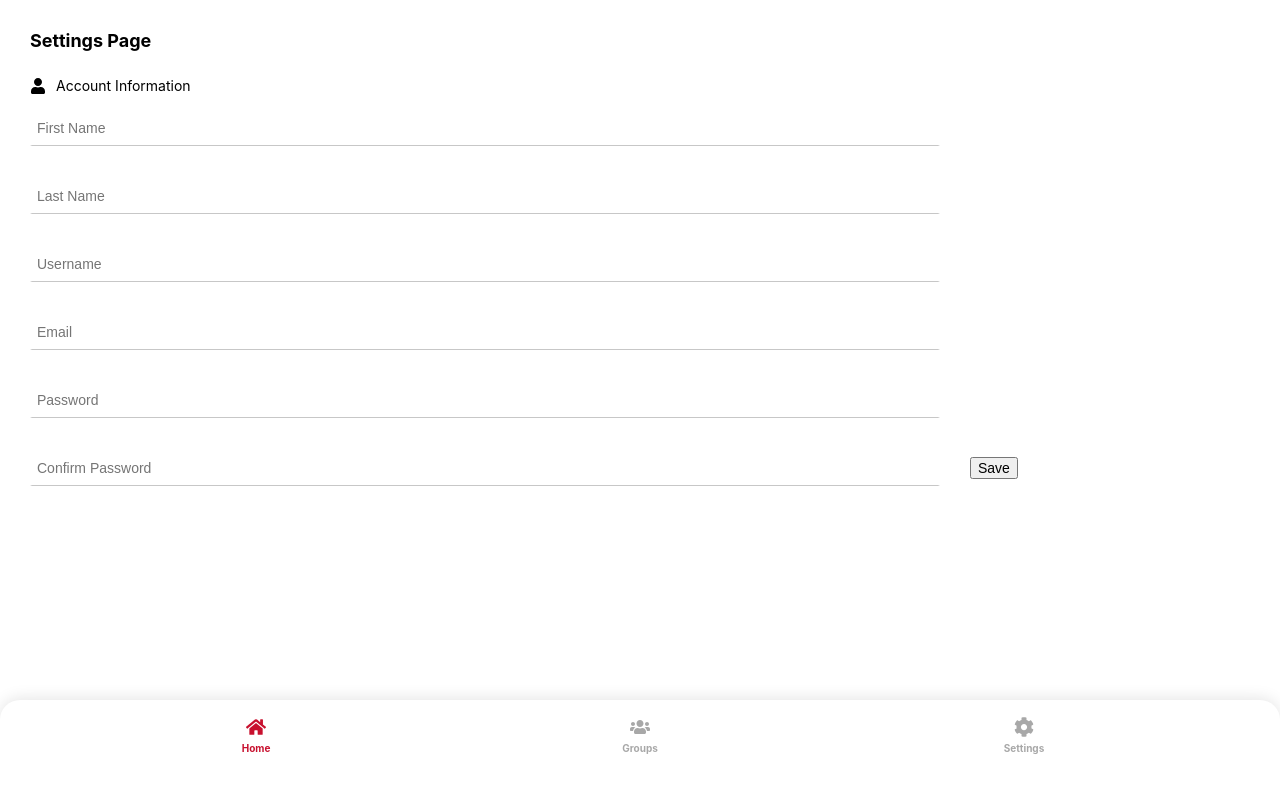
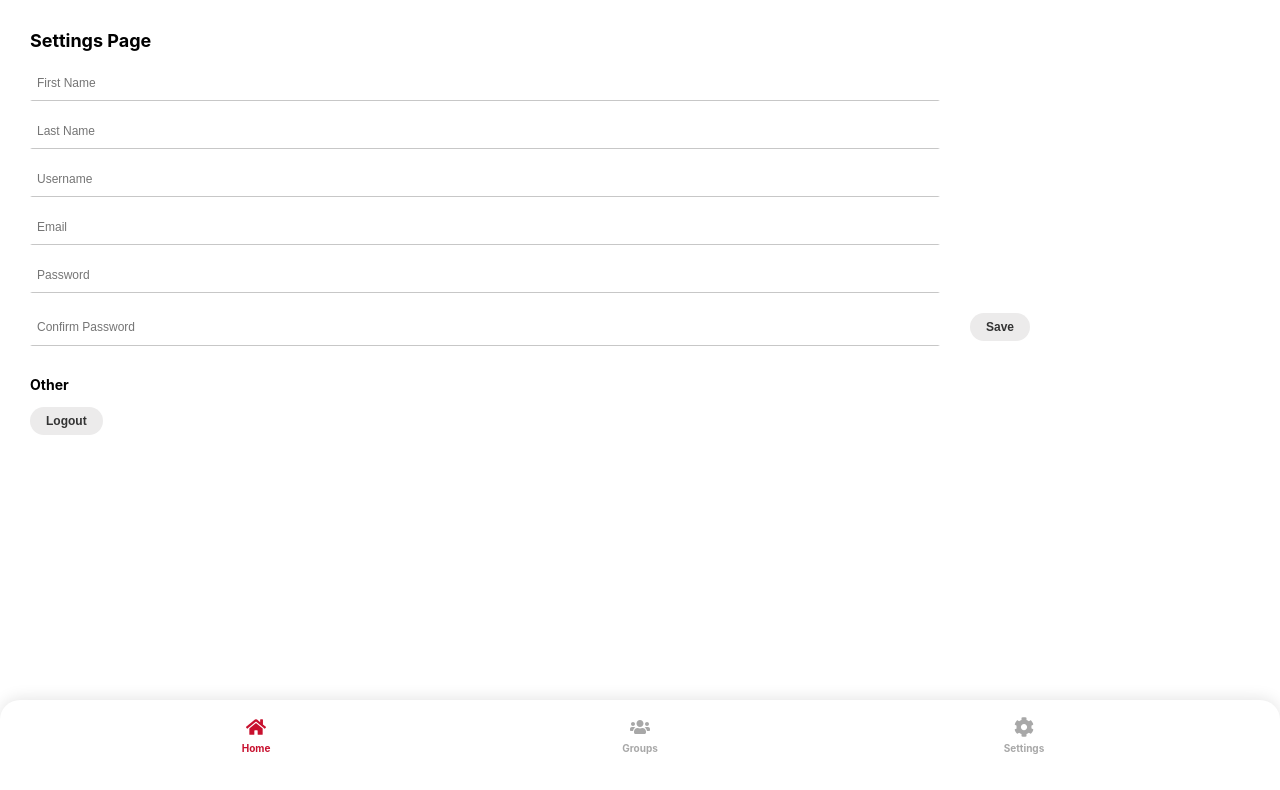
Before and after one commit to bryanrohan3/liverpool-tracker, a React (Create React App) app: page /settings in a window 1280 px wide. Shown: the top 790 px of the page. Built offline with nearby package versions, Linux system fonts and the light colour scheme; no server answers.

Commit message:
update button styling

```diff
--- a/src/pages/Settings.js
+++ b/src/pages/Settings.js
@@ -1,14 +1,22 @@
 import React from "react";
 import { FaUser } from "react-icons/fa";
+import { useNavigate } from "react-router-dom"; // Import useNavigate for redirection
 import "../utils/margins.scss";
 
 function Settings() {
+  const navigate = useNavigate(); // Initialize the navigate function
+
+  const handleLogout = () => {
+    // Redirect to the home page (/)
+    navigate("/");
+  };
+
   return (
     <div>
-      <h1 className="h1 mt-30 ml-30">Settings Page</h1>{" "}
+      <h1 className="h1 mt-30 ml-30">Settings Page</h1>
       <div className="ml-30 flex-row align-center">
-        <FaUser />
-        <p className="fs-14 ml-10">Account Information</p>
+        {/* <FaUser /> */}
+        {/* <p className="fs-14 ml-10">Account Information</p> */}
       </div>
       <div>
         {/* First Name */}
@@ -20,42 +28,51 @@ function Settings() {
 
         {/* Last Name */}
         <input
-          className="fs-14 ml-30 mt-30 input"
+          className="fs-14 ml-30 mt-10 input"
           type="text"
           placeholder="Last Name"
         />
 
         {/* Username */}
         <input
-          className="fs-14 ml-30 mt-30 input"
+          className="fs-14 ml-30 mt-10 input"
           type="text"
           placeholder="Username"
         />
 
         {/* Email */}
         <input
-          className="fs-14 ml-30 mt-30 input"
+          className="fs-14 ml-30 mt-10 input"
           type="email"
           placeholder="Email"
         />
 
         {/* Password */}
         <input
-          className="fs-14 ml-30 mt-30 input"
+          className="fs-14 ml-30 mt-10 input"
           type="password"
           placeholder="Password"
         />
 
         {/* Confirm Password */}
         <input
-          className="fs-14 ml-30 mt-30 input"
+          className="fs-14 ml-30 mt-10 input"
           type="password"
           placeholder="Confirm Password"
         />
 
         {/* Save Button */}
-        <button className="ml-30 mt-30 fs-14">Save</button>
+        <button className="button button--tertiary mt-20 ml-30">Save</button>
       </div>
+
+      {/* Logout Button */}
+      <p className="fs-14 bold mt-30 ml-30">Other</p>
+      <button
+        className="button button--tertiary ml-30 bottom"
+        onClick={handleLogout}
+      >
+        Logout
+      </button>
     </div>
   );
 }
--- a/src/utils/buttons.scss
+++ b/src/utils/buttons.scss
@@ -1,8 +1,8 @@
 .button {
-  padding: 10px 20px;
+  padding: 7px 16px;
   border: none;
   border-radius: 25px;
-  font-size: 14px;
+  font-size: 12px;
   font-weight: bold;
   cursor: pointer;
   transition: background-color 0.3s ease;
@@ -28,3 +28,8 @@
 .button--secondary:hover {
   background-color: #e3d14b; /* Darker yellow on hover */
 }
+
+.button--tertiary {
+  background-color: #ecebeb; /* Secondary color */
+  color: #333;
+}
--- a/src/utils/fonts.scss
+++ b/src/utils/fonts.scss
@@ -26,7 +26,7 @@
   border: 2px solid #fff;
   border-bottom: 1px solid #c7c7c7;
   padding: 5px;
-  font-size: 14px;
+  font-size: 12px;
   outline: none;
 }
 
--- a/src/utils/margins.scss
+++ b/src/utils/margins.scss
@@ -1,5 +1,9 @@
 .mt-10 {
   margin-top: 10px;
+}
+
+.mt-20 {
+  margin-top: 20px;
 }
 
 .mt-30 {
@@ -25,3 +29,7 @@
   align-items: center;
   height: 100vh;
 }
+
+.bottom {
+  margin-bottom: 1px;
+}
```
